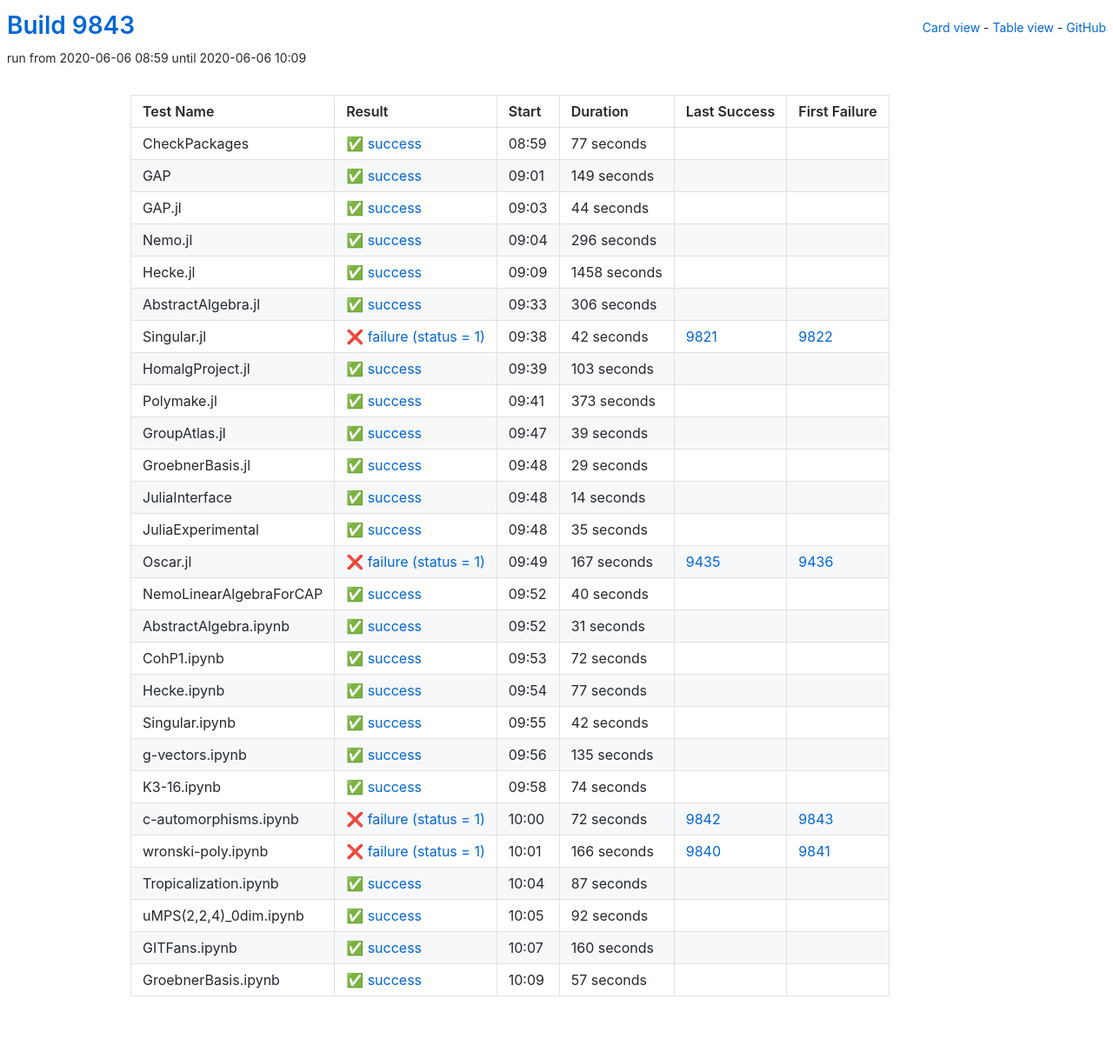
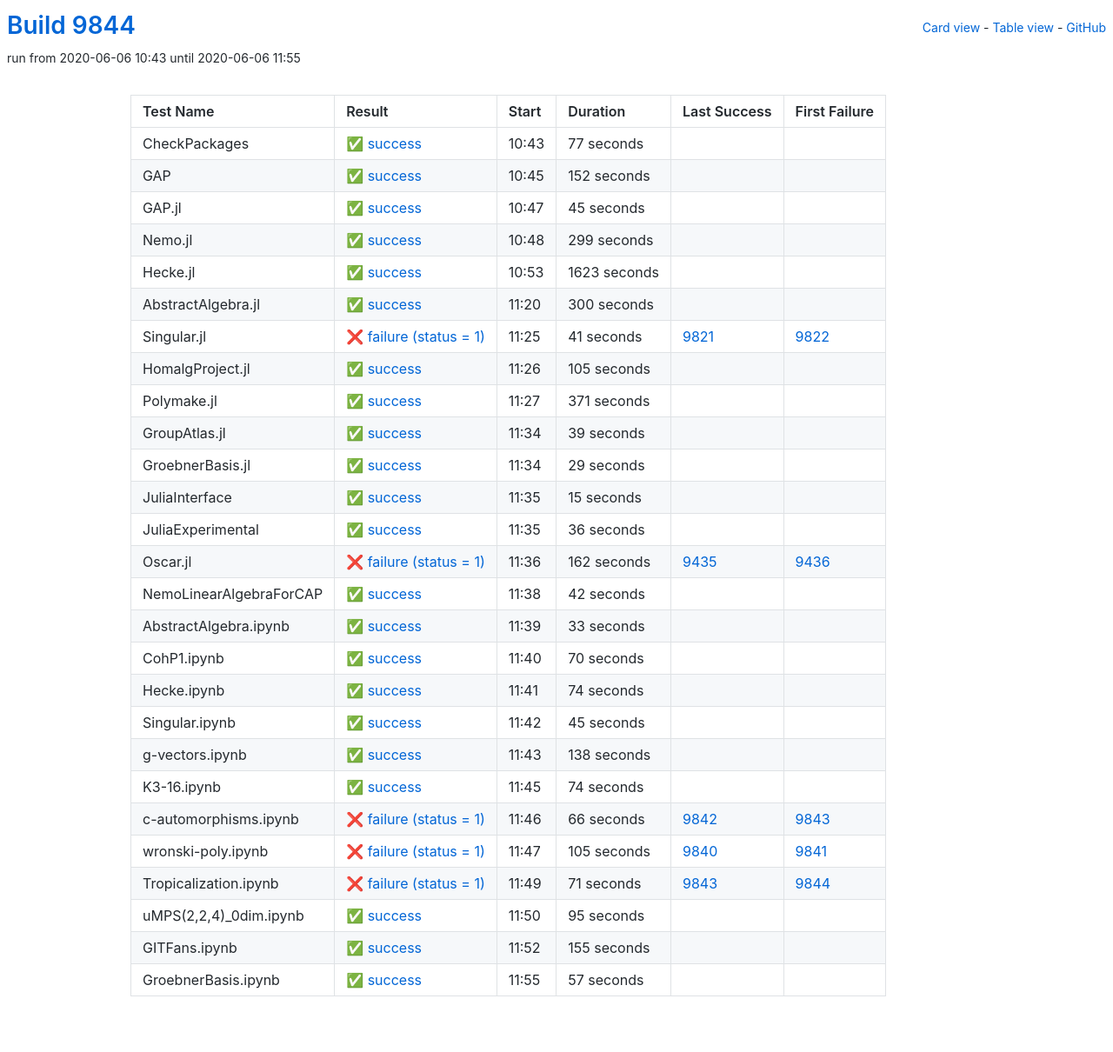
Before and after one commit to oscar-system/oscar-ci-status, a Jekyll site: the page built from table.html, in a window 1280 px wide. Shown: the whole page at 87% size. Built offline with Jekyll 4.4.1, drawn with Linux system fonts in a browser that asks for light colours.

Commit message:
Build 9844

```diff
--- a/_data/ci.yml
+++ b/_data/ci.yml
@@ -1,5 +1,5 @@
-build: 9843
-build_url: https://oscarci.mathematik.uni-kl.de/job/oscar/9843/
+build: 9844
+build_url: https://oscarci.mathematik.uni-kl.de/job/oscar/9844/
 job: oscar
 tests:
 - duration: 77
@@ -9,105 +9,105 @@
   id: checkpackages
   last_success: false
   last_success_url: null
-  log: https://oscarci.mathematik.uni-kl.de/job/oscar/9843/artifact/logs/build-9843/CheckPackages.log
+  log: https://oscarci.mathematik.uni-kl.de/job/oscar/9844/artifact/logs/build-9844/CheckPackages.log
   name: CheckPackages
-  start: 2020-06-06 08:59
+  start: 2020-06-06 10:43
   status: success
   success: true
-- duration: 149
+- duration: 152
   exitcode: 0
   first_failure: false
   first_failure_url: null
   id: gap
   last_success: false
   last_success_url: null
-  log: https://oscarci.mathematik.uni-kl.de/job/oscar/9843/artifact/logs/build-9843/GAP.log
+  log: https://oscarci.mathematik.uni-kl.de/job/oscar/9844/artifact/logs/build-9844/GAP.log
   name: GAP
-  start: 2020-06-06 09:01
+  start: 2020-06-06 10:45
   status: success
   success: true
-- duration: 44
+- duration: 45
   exitcode: 0
   first_failure: false
   first_failure_url: null
   id: gap-jl
   last_success: false
   last_success_url: null
-  log: https://oscarci.mathematik.uni-kl.de/job/oscar/9843/artifact/logs/build-9843/GAP.jl.log
+  log: https://oscarci.mathematik.uni-kl.de/job/oscar/9844/artifact/logs/build-9844/GAP.jl.log
   name: GAP.jl
-  start: 2020-06-06 09:03
+  start: 2020-06-06 10:47
   status: success
   success: true
-- duration: 296
+- duration: 299
   exitcode: 0
   first_failure: false
   first_failure_url: null
   id: nemo-jl
   last_success: false
   last_success_url: null
-  log: https://oscarci.mathematik.uni-kl.de/job/oscar/9843/artifact/logs/build-9843/Nemo.jl.log
+  log: https://oscarci.mathematik.uni-kl.de/job/oscar/9844/artifact/logs/build-9844/Nemo.jl.log
   name: Nemo.jl
-  start: 2020-06-06 09:04
+  start: 2020-06-06 10:48
   status: success
   success: true
-- duration: 1458
+- duration: 1623
   exitcode: 0
   first_failure: false
   first_failure_url: null
   id: hecke-jl
   last_success: false
   last_success_url: null
-  log: https://oscarci.mathematik.uni-kl.de/job/oscar/9843/artifact/logs/build-9843/Hecke.jl.log
+  log: https://oscarci.mathematik.uni-kl.de/job/oscar/9844/artifact/logs/build-9844/Hecke.jl.log
   name: Hecke.jl
-  start: 2020-06-06 09:09
+  start: 2020-06-06 10:53
   status: success
   success: true
-- duration: 306
+- duration: 300
   exitcode: 0
   first_failure: false
   first_failure_url: null
   id: abstractalgebra-jl
   last_success: false
   last_success_url: null
-  log: https://oscarci.mathematik.uni-kl.de/job/oscar/9843/artifact/logs/build-9843/AbstractAlgebra.jl.log
+  log: https://oscarci.mathematik.uni-kl.de/job/oscar/9844/artifact/logs/build-9844/AbstractAlgebra.jl.log
   name: AbstractAlgebra.jl
-  start: 2020-06-06 09:33
+  start: 2020-06-06 11:20
   status: success
   success: true
-- duration: 42
+- duration: 41
   exitcode: 1
   first_failure: 9822
   first_failure_url: https://oscarci.mathematik.uni-kl.de/job/oscar/9822/
   id: singular-jl
   last_success: 9821
   last_success_url: https://oscarci.mathematik.uni-kl.de/job/oscar/9821/
-  log: https://oscarci.mathematik.uni-kl.de/job/oscar/9843/artifact/logs/build-9843/Singular.jl.log
+  log: https://oscarci.mathematik.uni-kl.de/job/oscar/9844/artifact/logs/build-9844/Singular.jl.log
   name: Singular.jl
-  start: 2020-06-06 09:38
+  start: 2020-06-06 11:25
   status: failure
   success: false
-- duration: 103
+- duration: 105
   exitcode: 0
   first_failure: false
   first_failure_url: null
   id: homalgproject-jl
   last_success: false
   last_success_url: null
-  log: https://oscarci.mathematik.uni-kl.de/job/oscar/9843/artifact/logs/build-9843/HomalgProject.jl.log
+  log: https://oscarci.mathematik.uni-kl.de/job/oscar/9844/artifact/logs/build-9844/HomalgProject.jl.log
   name: HomalgProject.jl
-  start: 2020-06-06 09:39
+  start: 2020-06-06 11:26
   status: success
   success: true
-- duration: 373
+- duration: 371
   exitcode: 0
   first_failure: false
   first_failure_url: null
   id: polymake-jl
   last_success: false
   last_success_url: null
-  log: https://oscarci.mathematik.uni-kl.de/job/oscar/9843/artifact/logs/build-9843/Polymake.jl.log
+  log: https://oscarci.mathematik.uni-kl.de/job/oscar/9844/artifact/logs/build-9844/Polymake.jl.log
   name: Polymake.jl
-  start: 2020-06-06 09:41
+  start: 2020-06-06 11:27
   status: success
   success: true
 - duration: 39
@@ -117,9 +117,9 @@
   id: groupatlas-jl
   last_success: false
   last_success_url: null
-  log: https://oscarci.mathematik.uni-kl.de/job/oscar/9843/artifact/logs/build-9843/GroupAtlas.jl.log
+  log: https://oscarci.mathematik.uni-kl.de/job/oscar/9844/artifact/logs/build-9844/GroupAtlas.jl.log
   name: GroupAtlas.jl
-  start: 2020-06-06 09:47
+  start: 2020-06-06 11:34
   status: success
   success: true
 - duration: 29
@@ -129,117 +129,117 @@
   id: groebnerbasis-jl
   last_success: false
   last_success_url: null
-  log: https://oscarci.mathematik.uni-kl.de/job/oscar/9843/artifact/logs/build-9843/GroebnerBasis.jl.log
+  log: https://oscarci.mathematik.uni-kl.de/job/oscar/9844/artifact/logs/build-9844/GroebnerBasis.jl.log
   name: GroebnerBasis.jl
-  start: 2020-06-06 09:48
+  start: 2020-06-06 11:34
   status: success
   success: true
-- duration: 14
+- duration: 15
   exitcode: 0
   first_failure: false
   first_failure_url: null
   id: juliainterface
   last_success: false
   last_success_url: null
-  log: https://oscarci.mathematik.uni-kl.de/job/oscar/9843/artifact/logs/build-9843/JuliaInterface.log
+  log: https://oscarci.mathematik.uni-kl.de/job/oscar/9844/artifact/logs/build-9844/JuliaInterface.log
   name: JuliaInterface
-  start: 2020-06-06 09:48
+  start: 2020-06-06 11:35
   status: success
   success: true
-- duration: 35
+- duration: 36
   exitcode: 0
   first_failure: false
   first_failure_url: null
   id: juliaexperimental
   last_success: false
   last_success_url: null
-  log: https://oscarci.mathematik.uni-kl.de/job/oscar/9843/artifact/logs/build-9843/JuliaExperimental.log
+  log: https://oscarci.mathematik.uni-kl.de/job/oscar/9844/artifact/logs/build-9844/JuliaExperimental.log
   name: JuliaExperimental
-  start: 2020-06-06 09:48
+  start: 2020-06-06 11:35
   status: success
   success: true
-- duration: 167
+- duration: 162
   exitcode: 1
   first_failure: 9436
   first_failure_url: https://oscarci.mathematik.uni-kl.de/job/oscar/9436/
   id: oscar-jl
   last_success: 9435
   last_success_url: https://oscarci.mathematik.uni-kl.de/job/oscar/9435/
-  log: https://oscarci.mathematik.uni-kl.de/job/oscar/9843/artifact/logs/build-9843/Oscar.jl.log
+  log: https://oscarci.mathematik.uni-kl.de/job/oscar/9844/artifact/logs/build-9844/Oscar.jl.log
   name: Oscar.jl
-  start: 2020-06-06 09:49
+  start: 2020-06-06 11:36
   status: failure
   success: false
-- duration: 40
+- duration: 42
   exitcode: 0
   first_failure: false
   first_failure_url: null
   id: nemolinearalgebraforcap
   last_success: false
   last_success_url: null
-  log: https://oscarci.mathematik.uni-kl.de/job/oscar/9843/artifact/logs/build-9843/NemoLinearAlgebraForCAP.log
+  log: https://oscarci.mathematik.uni-kl.de/job/oscar/9844/artifact/logs/build-9844/NemoLinearAlgebraForCAP.log
   name: NemoLinearAlgebraForCAP
-  start: 2020-06-06 09:52
+  start: 2020-06-06 11:38
   status: success
   success: true
-- duration: 31
+- duration: 33
   exitcode: 0
   first_failure: false
   first_failure_url: null
   id: abstractalgebra-ipynb
   last_success: false
   last_success_url: null
-  log: https://oscarci.mathematik.uni-kl.de/job/oscar/9843/artifact/logs/build-9843/AbstractAlgebra.ipynb.log
+  log: https://oscarci.mathematik.uni-kl.de/job/oscar/9844/artifact/logs/build-9844/AbstractAlgebra.ipynb.log
   name: AbstractAlgebra.ipynb
-  start: 2020-06-06 09:52
+  start: 2020-06-06 11:39
   status: success
   success: true
-- duration: 72
+- duration: 70
   exitcode: 0
   first_failure: false
   first_failure_url: null
   id: cohp1-ipynb
   last_success: false
   last_success_url: null
-  log: https://oscarci.mathematik.uni-kl.de/job/oscar/9843/artifact/logs/build-9843/CohP1.ipynb.log
+  log: https://oscarci.mathematik.uni-kl.de/job/oscar/9844/artifact/logs/build-9844/CohP1.ipynb.log
   name: CohP1.ipynb
-  start: 2020-06-06 09:53
+  start: 2020-06-06 11:40
   status: success
   success: true
-- duration: 77
+- duration: 74
   exitcode: 0
   first_failure: false
   first_failure_url: null
   id: hecke-ipynb
   last_success: false
   last_success_url: null
-  log: https://oscarci.mathematik.uni-kl.de/job/oscar/9843/artifact/logs/build-9843/Hecke.ipynb.log
+  log: https://oscarci.mathematik.uni-kl.de/job/oscar/9844/artifact/logs/build-9844/Hecke.ipynb.log
   name: Hecke.ipynb
-  start: 2020-06-06 09:54
+  start: 2020-06-06 11:41
   status: success
   success: true
-- duration: 42
+- duration: 45
   exitcode: 0
   first_failure: false
   first_failure_url: null
   id: singular-ipynb
   last_success: false
   last_success_url: null
-  log: https://oscarci.mathematik.uni-kl.de/job/oscar/9843/artifact/logs/build-9843/Singular.ipynb.log
+  log: https://oscarci.mathematik.uni-kl.de/job/oscar/9844/artifact/logs/build-9844/Singular.ipynb.log
   name: Singular.ipynb
-  start: 2020-06-06 09:55
+  start: 2020-06-06 11:42
   status: success
   success: true
-- duration: 135
+- duration: 138
   exitcode: 0
   first_failure: false
   first_failure_url: null
   id: g-vectors-ipynb
   last_success: false
   last_success_url: null
-  log: https://oscarci.mathematik.uni-kl.de/job/oscar/9843/artifact/logs/build-9843/g-vectors.ipynb.log
+  log: https://oscarci.mathematik.uni-kl.de/job/oscar/9844/artifact/logs/build-9844/g-vectors.ipynb.log
   name: g-vectors.ipynb
-  start: 2020-06-06 09:56
+  start: 2020-06-06 11:43
   status: success
   success: true
 - duration: 74
@@ -249,69 +249,69 @@
   id: k3-16-ipynb
   last_success: false
   last_success_url: null
-  log: https://oscarci.mathematik.uni-kl.de/job/oscar/9843/artifact/logs/build-9843/K3-16.ipynb.log
+  log: https://oscarci.mathematik.uni-kl.de/job/oscar/9844/artifact/logs/build-9844/K3-16.ipynb.log
   name: K3-16.ipynb
-  start: 2020-06-06 09:58
+  start: 2020-06-06 11:45
   status: success
   success: true
-- duration: 72
+- duration: 66
   exitcode: 1
   first_failure: 9843
   first_failure_url: https://oscarci.mathematik.uni-kl.de/job/oscar/9843/
   id: c-automorphisms-ipynb
   last_success: 9842
   last_success_url: https://oscarci.mathematik.uni-kl.de/job/oscar/9842/
-  log: https://oscarci.mathematik.uni-kl.de/job/oscar/9843/artifact/logs/build-9843/c-automorphisms.ipynb.log
+  log: https://oscarci.mathematik.uni-kl.de/job/oscar/9844/artifact/logs/build-9844/c-automorphisms.ipynb.log
   name: c-automorphisms.ipynb
-  start: 2020-06-06 10:00
+  start: 2020-06-06 11:46
   status: failure
   success: false
-- duration: 166
+- duration: 105
   exitcode: 1
   first_failure: 9841
   first_failure_url: https://oscarci.mathematik.uni-kl.de/job/oscar/9841/
   id: wronski-poly-ipynb
   last_success: 9840
   last_success_url: https://oscarci.mathematik.uni-kl.de/job/oscar/9840/
-  log: https://oscarci.mathematik.uni-kl.de/job/oscar/9843/artifact/logs/build-9843/wronski-poly.ipynb.log
+  log: https://oscarci.mathematik.uni-kl.de/job/oscar/9844/artifact/logs/build-9844/wronski-poly.ipynb.log
   name: wronski-poly.ipynb
-  start: 2020-06-06 10:01
+  start: 2020-06-06 11:47
   status: failure
   success: false
-- duration: 87
-  exitcode: 0
-  first_failure: false
-  first_failure_url: null
+- duration: 71
+  exitcode: 1
+  first_failure: 9844
+  first_failure_url: https://oscarci.mathematik.uni-kl.de/job/oscar/9844/
   id: tropicalization-ipynb
-  last_success: false
-  last_success_url: null
-  log: https://oscarci.mathematik.uni-kl.de/job/oscar/9843/artifact/logs/build-9843/Tropicalization.ipynb.log
+  last_success: 9843
+  last_success_url: https://oscarci.mathematik.uni-kl.de/job/oscar/9843/
+  log: https://oscarci.mathematik.uni-kl.de/job/oscar/9844/artifact/logs/build-9844/Tropicalization.ipynb.log
   name: Tropicalization.ipynb
-  start: 2020-06-06 10:04
-  status: success
-  success: true
-- duration: 92
+  start: 2020-06-06 11:49
+  status: failure
+  success: false
+- duration: 95
   exitcode: 0
   first_failure: false
   first_failure_url: null
   id: umps-2-2-4-0dim-ipynb
   last_success: false
   last_success_url: null
-  log: https://oscarci.mathematik.uni-kl.de/job/oscar/9843/artifact/logs/build-9843/uMPS-2-2-4-_0dim.ipynb.log
+  log: https://oscarci.mathematik.uni-kl.de/job/oscar/9844/artifact/logs/build-9844/uMPS-2-2-4-_0dim.ipynb.log
   name: uMPS(2,2,4)_0dim.ipynb
-  start: 2020-06-06 10:05
+  start: 2020-06-06 11:50
   status: success
   success: true
-- duration: 160
+- duration: 155
   exitcode: 0
   first_failure: false
   first_failure_url: null
   id: gitfans-ipynb
   last_success: false
   last_success_url: null
-  log: https://oscarci.mathematik.uni-kl.de/job/oscar/9843/artifact/logs/build-9843/GITFans.ipynb.log
+  log: https://oscarci.mathematik.uni-kl.de/job/oscar/9844/artifact/logs/build-9844/GITFans.ipynb.log
   name: GITFans.ipynb
-  start: 2020-06-06 10:07
+  start: 2020-06-06 11:52
   status: success
   success: true
 - duration: 57
@@ -321,8 +321,8 @@
   id: groebnerbasis-ipynb
   last_success: false
   last_success_url: null
-  log: https://oscarci.mathematik.uni-kl.de/job/oscar/9843/artifact/logs/build-9843/GroebnerBasis.ipynb.log
+  log: https://oscarci.mathematik.uni-kl.de/job/oscar/9844/artifact/logs/build-9844/GroebnerBasis.ipynb.log
   name: GroebnerBasis.ipynb
-  start: 2020-06-06 10:09
+  start: 2020-06-06 11:55
   status: success
   success: true
```
Also changed, not shown: README.md.
